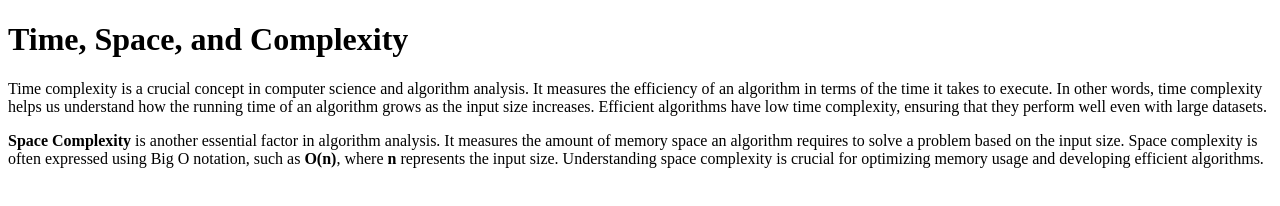
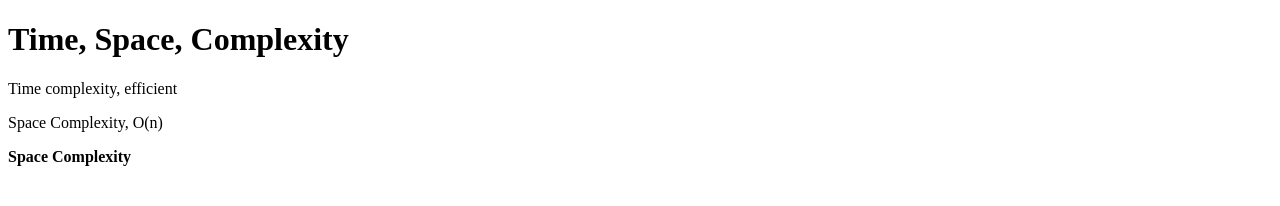
Before and after one commit to acciojob/time-and-space-complexity-lal15aditi, a website: page main.html in a window 1280 px wide. Drawn offline with Linux system fonts and the light colour scheme.

Commit message:
created a submission

```diff
--- a/main.html
+++ b/main.html
@@ -8,27 +8,13 @@
 
 <body>
 	<!-- the entire body must be written by student -->
-<!--
     <h1>Time, Space, Complexity</h1>
+    <p>Time complexity, efficient</p>
+    <p>Space Complexity, O(n)</p>
+    <b>Space Complexity</b>
 
-    <p>Time complexity is the number of operations an algorithm performs to complete its task (considering that each operation takes the same amount of time). The algorithm that performs the task in the smallest number of operations is considered the most efficient one in terms of the time complexity.</p>
-
-    <p style="font-family:'Times New Roman', Times, serif">
-        <b>Space complexity</b> refers to the total amount of memory space used by an algorithm/program, including the space of input values for execution. Calculate the space occupied by variables in an algorithm/program to determine space complexity. However, people frequently confuse Space-complexity with auxiliary space.
-
-        O(n) – linear complexity – takes space directly proportional to the input size. O(n log n) – log-linear/quasilinear complexity – also called “linearithmic”, its space complexity grows proportionally to the input size and a logarithmic factor.</p>
- -->
-	<h1>Time, Space, and Complexity</h1>
-
-    <p>
-        Time complexity is a crucial concept in computer science and algorithm analysis. It measures the efficiency of an algorithm in terms of the time it takes to execute. In other words, time complexity helps us understand how the running time of an algorithm grows as the input size increases. Efficient algorithms have low time complexity, ensuring that they perform well even with large datasets.
-    </p>
-
-    <p>
-        <b>Space Complexity</b> is another essential factor in algorithm analysis. It measures the amount of memory space an algorithm requires to solve a problem based on the input size. Space complexity is often expressed using Big O notation, such as <b>O(n)</b>, where <b>n</b> represents the input size. Understanding space complexity is crucial for optimizing memory usage and developing efficient algorithms.
-    </p>
     <script type="text/javascript" src="./script.js">
-	</script>
+</script>
 
 </body>
 
```
